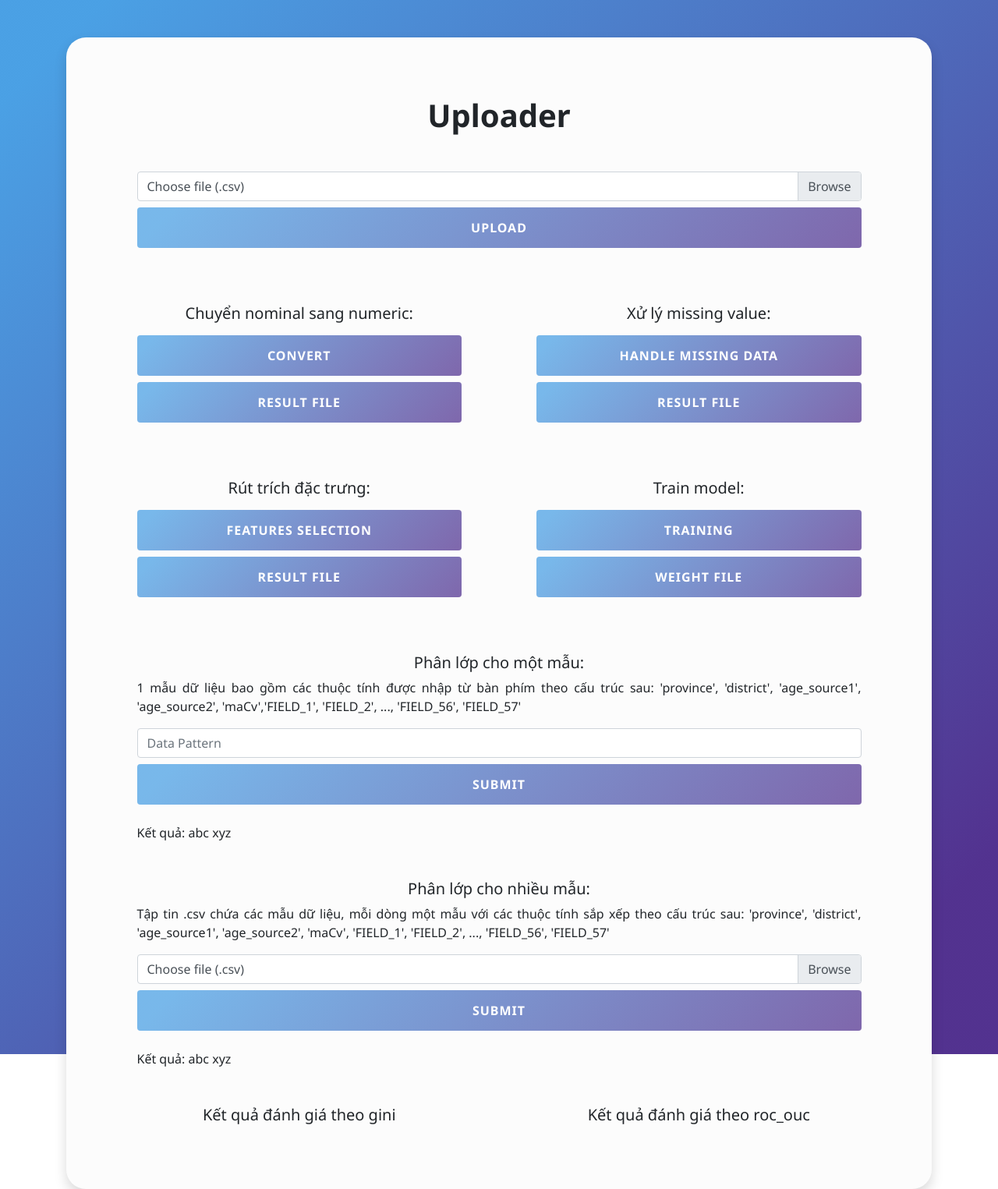
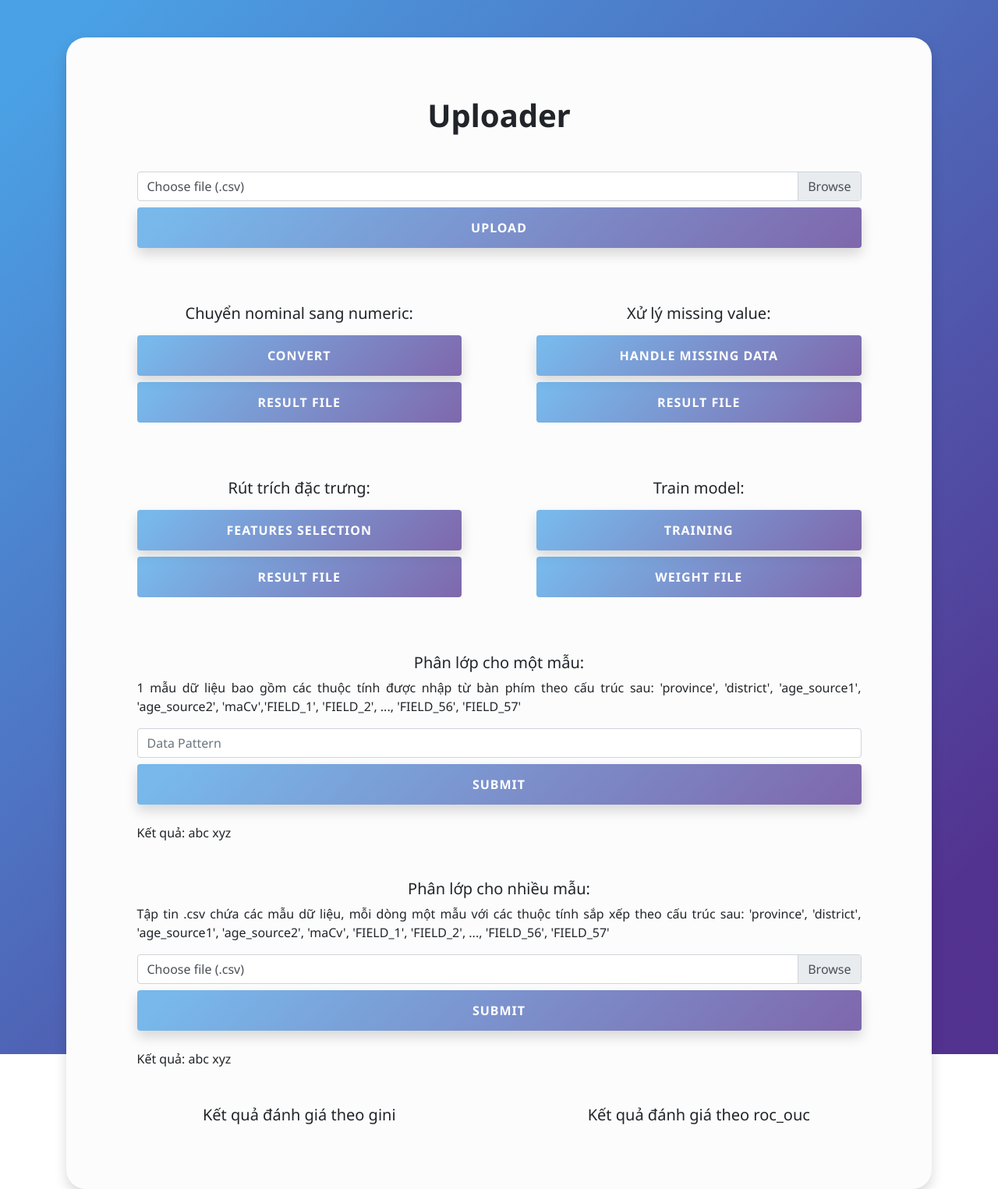
Before and after one commit to conlocxoaythuytrieu/KTDL_DA_CK, a Django app: page / in a window 1280 px wide. Shown: the whole page at 78% size. Run offline with Django 3.2, Linux system fonts and the light colour scheme; some libraries are stand-ins or nearby versions.

Commit message:
front-end v0.2.1

```diff
--- a/home/templates/home/index.html
+++ b/home/templates/home/index.html
@@ -44,7 +44,7 @@
                                                     </label>
                                                 </div>
 
-                                                <button class="btn btn-primary btn-block gradient" type="submit">
+                                                <button class="shadow btn btn-primary btn-block gradient" type="submit">
                                                     Upload
                                                 </button>
                                             </form>
@@ -64,7 +64,8 @@
                                                 </label>
                                                 <input type="text" name="iddata" value="no_to_num" hidden id="convert">
                                                 <div>
-                                                    <button class="btn btn-primary btn-block gradient" type="submit">
+                                                    <button class="shadow btn btn-primary btn-block gradient"
+                                                        type="submit">
                                                         Convert
                                                     </button>
                                                     <a class="btn btn-primary btn-block gradient" role="button"
@@ -87,7 +88,8 @@
                                                 <input type="text" name="iddata" value="missing_value" hidden
                                                     id="missing-value">
                                                 <div>
-                                                    <button class="btn btn-primary btn-block gradient" type="submit">
+                                                    <button class="shadow btn btn-primary btn-block gradient"
+                                                        type="submit">
                                                         Handle Missing Data
                                                     </button>
                                                     <a class="btn btn-primary btn-block gradient" role="button"
@@ -113,7 +115,8 @@
                                                 <input type="text" name="iddata" value="extract_feature" hidden
                                                     id="feature-selectselect">
                                                 <div>
-                                                    <button class="btn btn-primary btn-block gradient" type="submit">
+                                                    <button class="shadow btn btn-primary btn-block gradient"
+                                                        type="submit">
                                                         Features Selection
                                                     </button>
                                                     <a class="btn btn-primary btn-block gradient" role="button"
@@ -136,7 +139,8 @@
                                                 <input type="text" name="iddata" value="training" hidden
                                                     id="train-model">
                                                 <div>
-                                                    <button class="btn btn-primary btn-block gradient" type="submit">
+                                                    <button class="shadow btn btn-primary btn-block gradient"
+                                                        type="submit">
                                                         Training
                                                     </button>
                                                     <a class="btn btn-primary btn-block gradient" role="button"
@@ -167,7 +171,7 @@
                                                 {% csrf_token %}
                                                 <input type="text" class="form-control mb-2" name="data_pattern"
                                                     placeholder="Data Pattern">
-                                                <button class="btn btn-primary btn-block gradient"
+                                                <button class="shadow btn btn-primary btn-block gradient"
                                                     type="submit">Submit</button>
                                             </form>
                                         </div>
@@ -203,7 +207,8 @@
                                                     <input class="btn btn-primary" type="text" value="datacsv" hidden>
                                                 </div>
 
-                                                <button class="btn btn-primary btn-block gradient" type="submit"> Submit
+                                                <button class="shadow btn btn-primary btn-block gradient" type="submit">
+                                                    Submit
                                                 </button>
                                             </form>
                                         </div>
```
